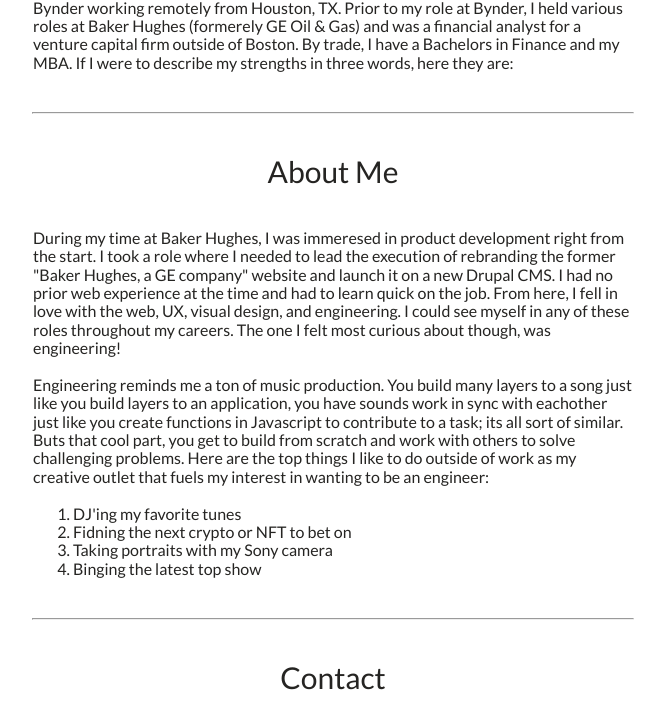
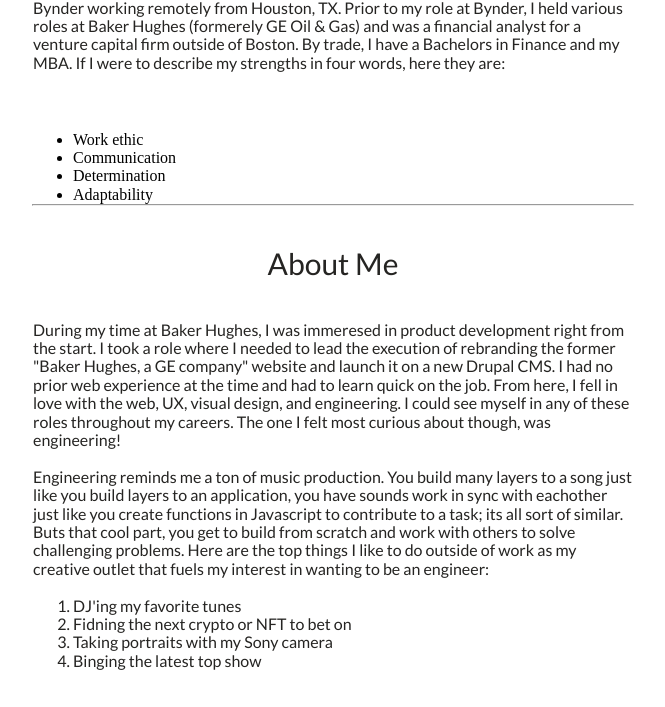
Before and after one commit to kevinyduque26/my-first-portfolio-page, a plain HTML site: page index.html in a window 1280 px wide. Shown: the part 916-1623 px from the top of the page, without its empty margins (307-972 px from the left). Drawn offline with nearby package versions, Linux system fonts and the light colour scheme.

Commit message:
Added unordered list

```diff
--- a/index.html
+++ b/index.html
@@ -31,7 +31,14 @@
 
       <div id="introduction">
         <h2 class="wrapper">Introduction</h2>
-        <p class="wrapper-body">Hello! My name is Kevin Duque and I'm currently a Senior Product Manager for Bynder working remotely from Houston, TX. Prior to my role at Bynder, I held various roles at Baker Hughes (formerely GE Oil & Gas) and was a financial analyst for a venture capital firm outside of Boston. By trade, I have a Bachelors in Finance and my MBA. If I were to describe my strengths in three words, here they are:</p>
+        <p class="wrapper-body">Hello! My name is Kevin Duque and I'm currently a Senior Product Manager for Bynder working remotely from Houston, TX. Prior to my role at Bynder, I held various roles at Baker Hughes (formerely GE Oil & Gas) and was a financial analyst for a venture capital firm outside of Boston. By trade, I have a Bachelors in Finance and my MBA. If I were to describe my strengths in four words, here they are:</p>
+        <br>
+        <ul class="wrapper-body">
+          <li>Work ethic</li>
+          <li>Communication</li>
+          <li>Determination</li>
+          <li>Adaptability</li>
+        </ul>
       </div>
 
       <!-- Break -->
```
